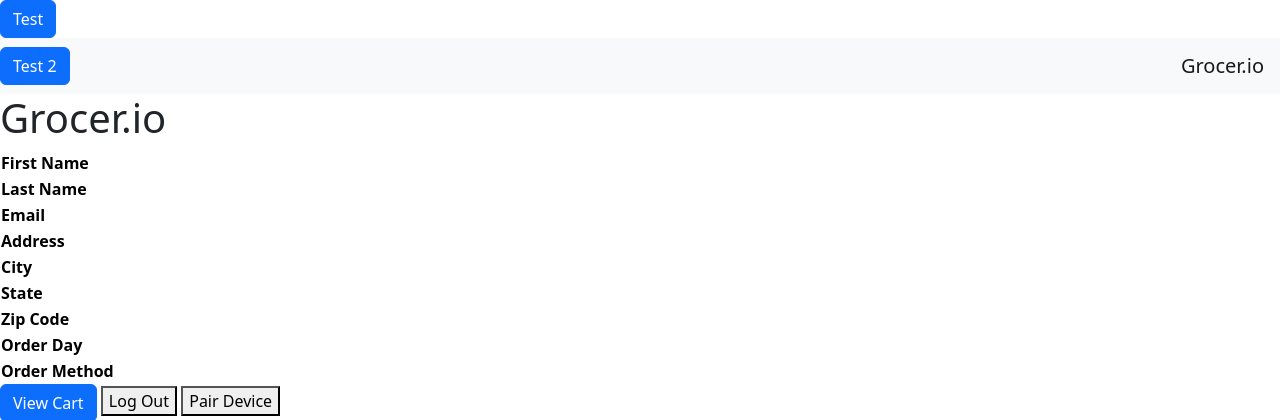
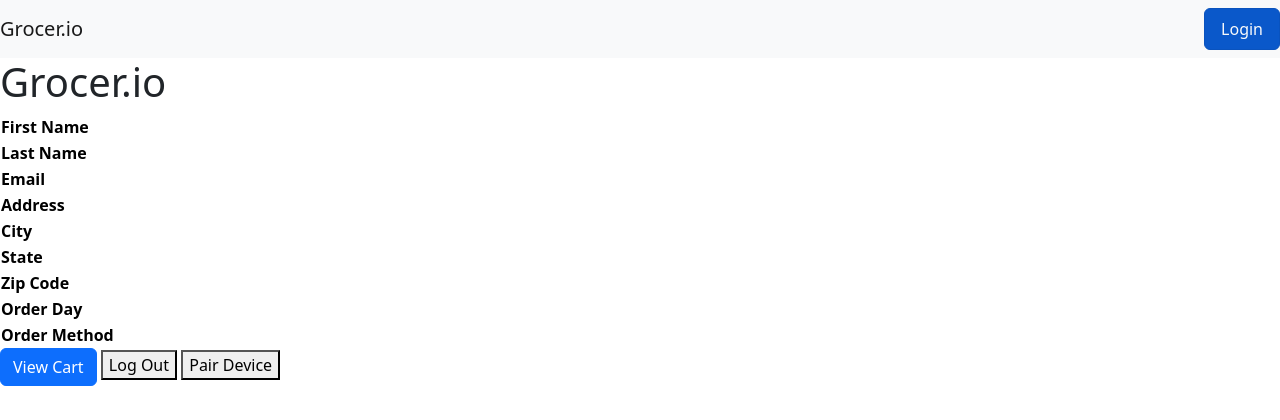
Before and after one commit to sarpuser/Grocer.io, a Python web app: template server/src/templates/user_home.html in a window 1280 px wide. Shown: the top 420 px of the page. Run offline with Jinja, Linux system fonts and the light colour scheme; the template is opened without the code that fills it, so the values that code supplies are empty.

Commit message:
fuck it yolo

```diff
--- a/server/src/templates/user_home.html
+++ b/server/src/templates/user_home.html
@@ -9,20 +9,21 @@
 	</head>
 	<body>
 
-		<button type='button' class="btn btn-primary"> Test </button>
 
 		<nav class="navbar sticky-top navbar-light bg-light">
-			<button type='button' class='btn btn-primary'> Test 2</button>
-			<a class="navbar-brand" href="#">Grocer.io</a>
-			<div class="collapse navbar-collapse" id="navbarNavAltMarkup">
-				<div class="navbar-nav">
-				  <a class="nav-item nav-link active" href="#">Login <span class="sr-only">(current)</span></a>
-				  <!-- <a class="nav-item nav-link" href="#">Features</a>
-				  <a class="nav-item nav-link" href="#">Pricing</a>
-				  <a class="nav-item nav-link disabled" href="#">Disabled</a> -->
-				</div>
-			  </div>
+			<a class="navbar-brand" href="#">
+				Grocer.io
+				<span class='glyphicon glyphicon-shopping-cart' aria-hidden='true'></span>
+			</a>
+			<div class="navbar-nav">
+				<span class='glyphicon glyphicon-shopping-cart' aria-hidden='true'></span>
+				<a class="nav-item nav-link active btn btn-primary px-3 py--3 text-light" href="templates/index.html">
+					Login
+					<span class="sr-only"></span>
+				</a>
+			</div>
 		</nav>
+
 		<h1 class="h1">Grocer.io</h1>
 		<table class="table-light table-striped table-hover table-borderless">
 			<tr>
```
